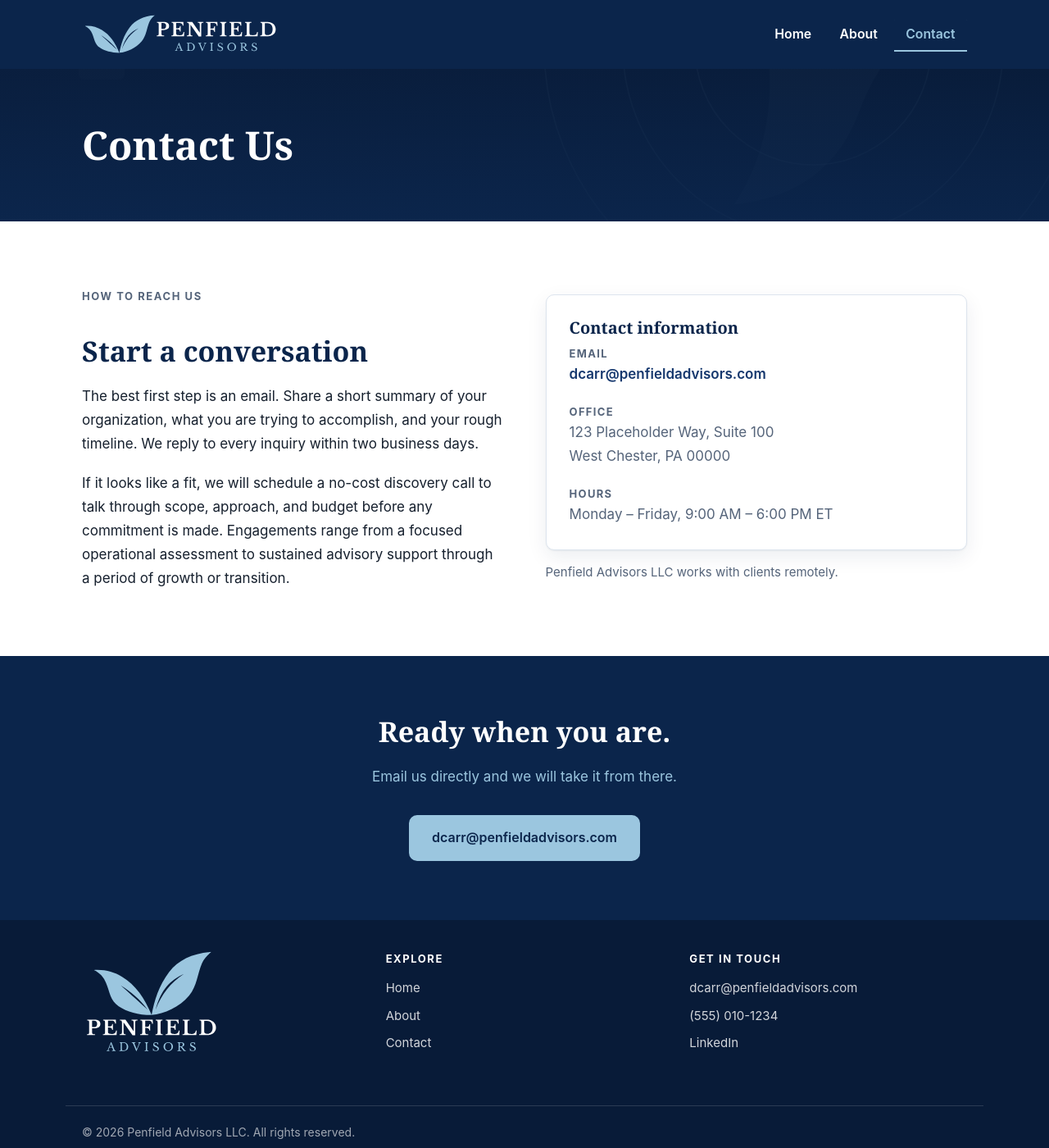
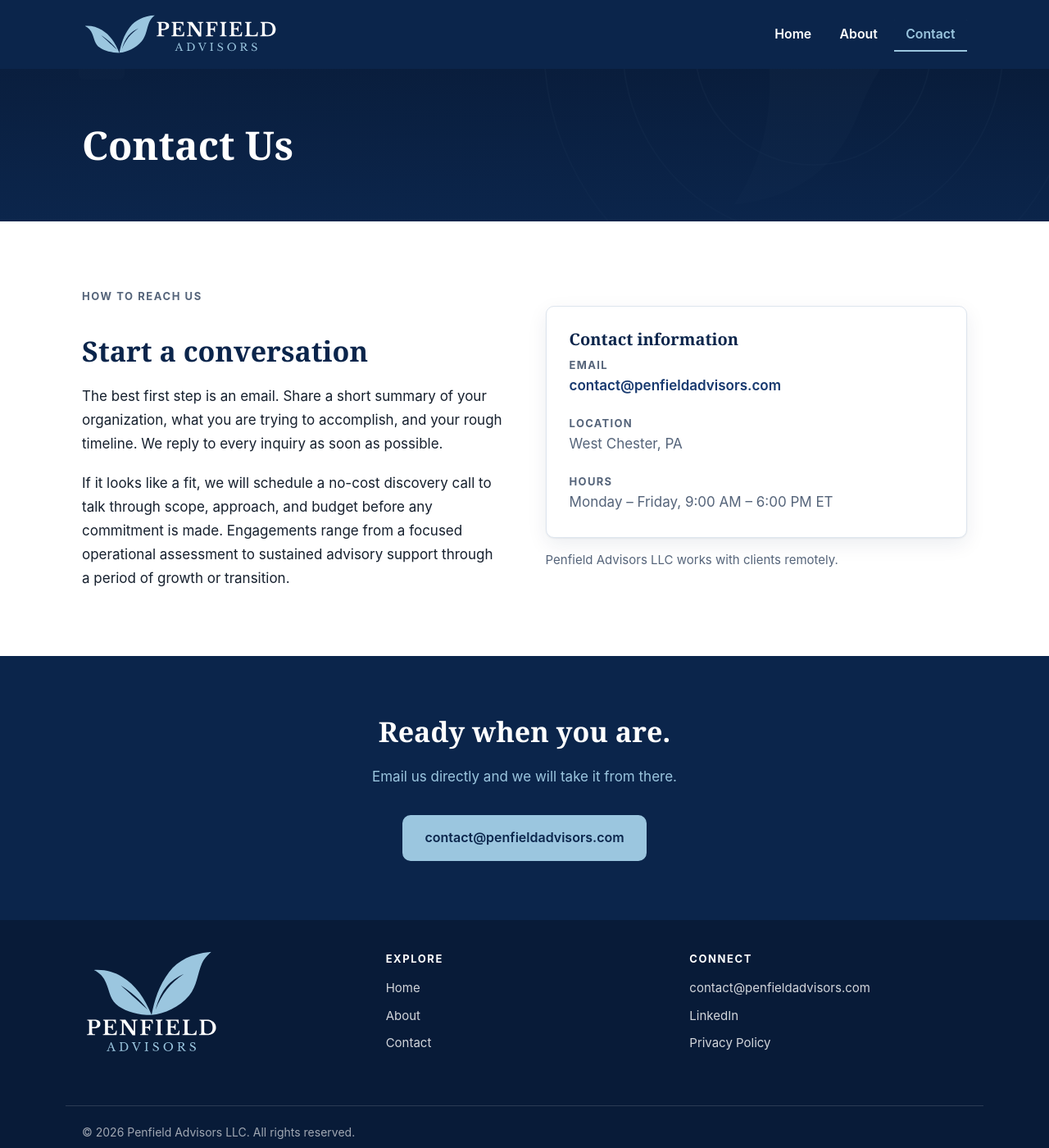
Before and after one commit to Penfield-Advisors/github-pages, a Jekyll site: the page built from contact.html, in a window 1280 px wide and 1400 px high. Shown: the whole window at 82% size. Built offline with Jekyll 4.4.1, drawn with Linux system fonts in a browser that asks for light colours.

Commit message:
fix: Small fixes on the site
Signed-off-by: Alexander Carr <jalexandercarr@gmail.com>

```diff
--- a/_config.yml
+++ b/_config.yml
@@ -21,15 +21,15 @@
 # page picks up the change.
 company:
   legal_name: Penfield Advisors LLC
-  email: dcarr@penfieldadvisors.com
-  phone_display: "(555) 010-1234"          # PLACEHOLDER
-  phone_link: "+15550101234"               # PLACEHOLDER
-  address_line: "123 Placeholder Way, Suite 100"  # PLACEHOLDER
+  email: contact@penfieldadvisors.com
+  # The practice has no street office, so only the city and state are listed.
   address_locality: "West Chester"
   address_region: "PA"
-  address_postal: "00000"                  # PLACEHOLDER
   hours: "Monday – Friday, 9:00 AM – 6:00 PM ET"
-  response_time: "within two business days"       # PLACEHOLDER
+  response_time: "as soon as possible"
+  # No company page yet, so this points at the founder's profile. Repoint it
+  # here alone if the practice gets its own page; the About page links to
+  # founder.linkedin separately.
   linkedin: "https://www.linkedin.com/in/darbycarr/"
 
 founder:
--- a/_includes/footer.html
+++ b/_includes/footer.html
@@ -17,11 +17,21 @@
     </div>
 
     <div class="site-footer__col">
-      <h2 class="site-footer__heading">Get in touch</h2>
+      <h2 class="site-footer__heading">Connect</h2>
       <ul class="site-footer__links">
         <li><a href="mailto:{{ site.company.email }}">{{ site.company.email }}</a></li>
-        <li><a href="tel:{{ site.company.phone_link }}">{{ site.company.phone_display }}</a></li>
-        <li><a href="{{ site.company.linkedin }}" rel="noopener">LinkedIn</a></li>
+        <li>
+          <a href="{{ site.company.linkedin }}" target="_blank" rel="noopener">
+            LinkedIn<span class="u-visually-hidden"> (opens in a new tab)</span>
+          </a>
+        </li>
+        {%- comment -%}
+          Placeholder link: an <a> with no href is the spec's own stand-in for
+          "a link might go here later". It renders as plain text and is not
+          focusable or announced as a link, so it never promises a destination
+          that does not exist. Add href="/privacy/" once the page is written.
+        {%- endcomment -%}
+        <li><a>Privacy Policy</a></li>
       </ul>
     </div>
   </div>
--- a/about.html
+++ b/about.html
@@ -21,7 +21,11 @@
         </p>
         <ul class="bio__links">
           <li><a href="mailto:{{ site.founder.email }}">{{ site.founder.email }}</a></li>
-          <li><a href="{{ site.founder.linkedin }}" rel="noopener">LinkedIn</a></li>
+          <li>
+            <a href="{{ site.founder.linkedin }}" target="_blank" rel="noopener">
+              LinkedIn<span class="u-visually-hidden"> (opens in a new tab)</span>
+            </a>
+          </li>
         </ul>
       </div>
 
--- a/assets/css/style.css
+++ b/assets/css/style.css
@@ -567,7 +567,9 @@
   color: rgba(255, 255, 255, .82);
   text-decoration: none;
 }
-.site-footer__links a:hover {
+/* Scoped to [href] so the Privacy Policy placeholder, which has no href yet,
+   does not give hover feedback for a destination that is not there. */
+.site-footer__links a[href]:hover {
   color: var(--sky);
   text-decoration: underline;
 }
--- a/contact.html
+++ b/contact.html
@@ -40,11 +40,9 @@
               </p>
             </li>
             <li>
-              <p class="contact-list__label">Office</p>
+              <p class="contact-list__label">Location</p>
               <p class="contact-list__value">
-                {{ site.company.address_line }}<br>
                 {{ site.company.address_locality }}, {{ site.company.address_region }}
-                {{ site.company.address_postal }}
               </p>
             </li>
             <li>
```
Also changed, not shown: other parts of contact.html (+0 -2 lines).
